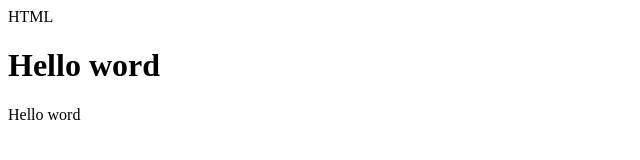
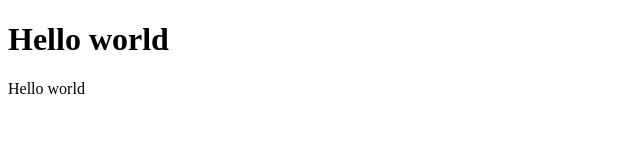
Before and after one commit to Jeremi-Midura/Jeremi-Midura.github.io, a plain HTML site: page index.html in a window 1280 px wide. Shown: the whole page, without its empty margins (0-640 px from the left). Drawn offline with Linux system fonts and the light colour scheme.

Commit message:
Update index.html

```diff
--- a/index.html
+++ b/index.html
@@ -1,12 +1,12 @@
-<DOCTYPE HTML>
+<!DOCTYPE HTML>
 <html>
 <head>
-<meta charset ='utf-8'
-<title> HTML   </title>
+<meta charset ="utf-8">
+<title> HTML </title>
 </head>
 <body>
-<h1> Hello word  </h1>
-<p> Hello word </p>
+ <h1> Hello world  </h1>
+ <p> Hello world </p>
 
 </body>
 </html>
```
